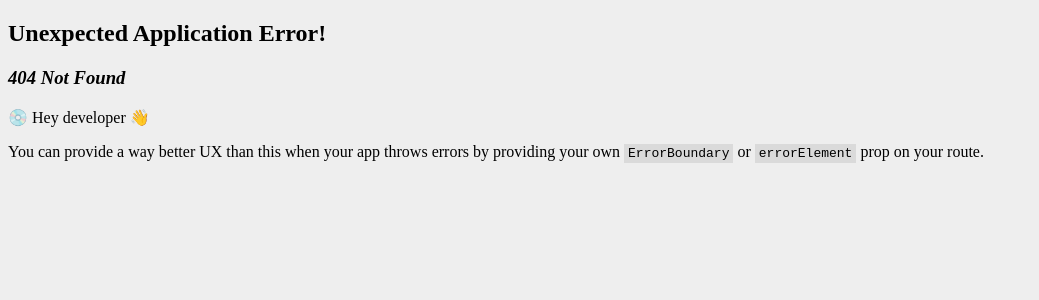
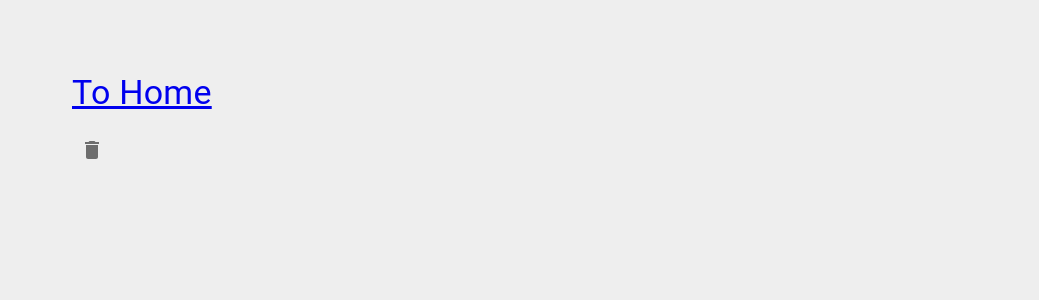
Before and after one commit to DonOhhhh/React-MUI-Tutorials, a React (Vite) app: page /tooltip in a window 1280 px wide. Before the commit this address had no page. Shown: the top 300 px of the page, without its empty margins (0-1039 px from the left). Built offline with nearby package versions, Linux system fonts and the light colour scheme.

Commit message:
feat : Tooltip

```diff
--- a/src/components/Links.tsx
+++ b/src/components/Links.tsx
@@ -26,6 +26,7 @@
         { link: "/badge", text: "Badge" },
         { link: "/list", text: "List" },
         { link: "/chip", text: "Chip" },
+        { link: "/tooltip", text: "Tooltip" },
     ];
 
     return (
--- /dev/null
+++ b/src/components/MuiTooltip.tsx
@@ -0,0 +1,18 @@
+import { Delete } from "@mui/icons-material";
+import { IconButton, Tooltip } from "@mui/material";
+
+export const MuiTooltip = () => {
+    return (
+        <Tooltip
+            title="Delete"
+            placement="right"
+            arrow
+            enterDelay={500}
+            leaveDelay={500}
+        >
+            <IconButton>
+                <Delete />
+            </IconButton>
+        </Tooltip>
+    );
+};
--- a/src/main.tsx
+++ b/src/main.tsx
@@ -25,6 +25,7 @@
 import { MuiBadge } from "./components/MuiBadge.tsx";
 import { MuiList } from "./components/MuiList.tsx";
 import { MuiChip } from "./components/MuiChip.tsx";
+import { MuiTooltip } from "./components/MuiTooltip.tsx";
 
 const router = createBrowserRouter([
     {
@@ -127,6 +128,10 @@
                 path: "/chip",
                 element: <MuiChip />,
             },
+            {
+                path: "/tooltip",
+                element: <MuiTooltip />,
+            },
         ],
     },
 ]);
```
